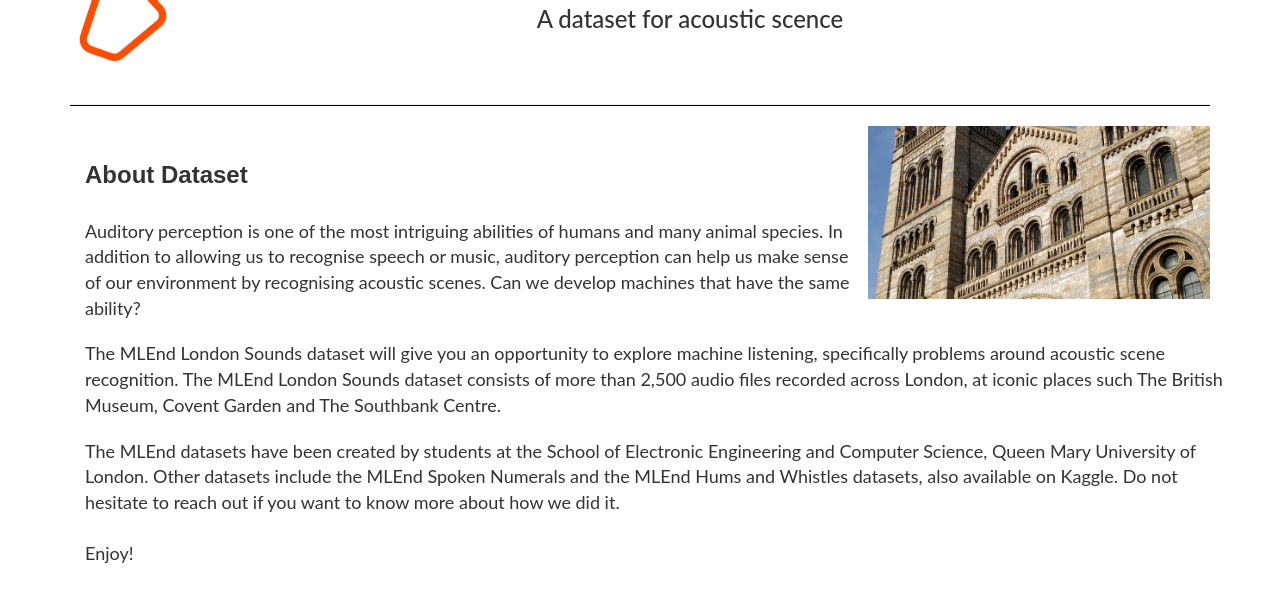
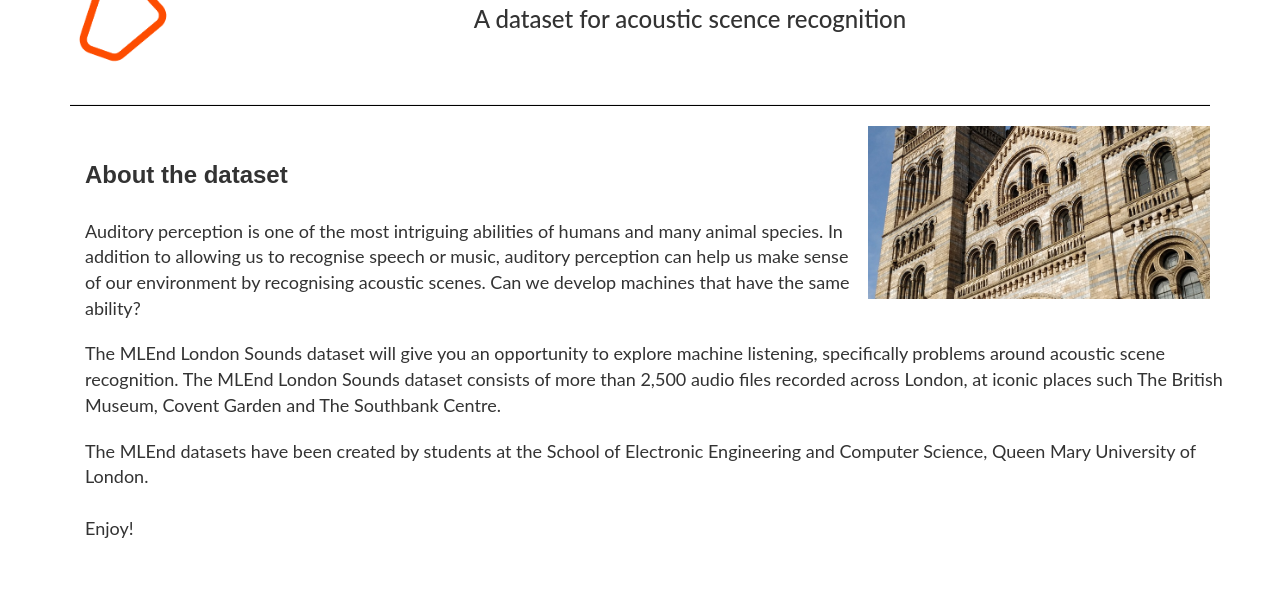
Before and after one commit to MLEndDatasets/MLEndDatasets.github.io, a plain HTML site: page london_sounds/index.html in a window 1280 px wide. Shown: the part 160-774 px from the top of the page. Drawn offline with nearby package versions, Linux system fonts and the light colour scheme; some packages are replaced by stand-ins of ours; a script that the page names is missing.

Commit message:
Update index.html

```diff
--- a/london_sounds/index.html
+++ b/london_sounds/index.html
@@ -156,7 +156,7 @@
 <center>
 <img src="/assets/imgs/square_o_3.png" width="100" align="left" />
 <h1> MLEnd London Sounds </h1>
-<h3>A dataset for acoustic scence</h3>
+<h3>A dataset for acoustic scence recognition</h3>
 </center>
 
 <div class="divider-10"></div>
@@ -166,7 +166,7 @@
 
 <div class="section" id="projects-list">
 <div class="container">
-<h3 style="font-weight:600; font-family: sans-serif;"> About Dataset <div style="float:right"><span></span></div>
+<h3 style="font-weight:600; font-family: sans-serif;"> About the dataset <div style="float:right"><span></span></div>
 </h3> <br style="line-height:200%;" />
 
 
@@ -189,7 +189,7 @@ The MLEnd London Sounds dataset will give you an opportunity to explore machine
 </font>
 
 <font size="4">
-The MLEnd datasets have been created by students at the School of Electronic Engineering and Computer Science, Queen Mary University of London. Other datasets include the MLEnd Spoken Numerals and the MLEnd Hums and Whistles datasets, also available on Kaggle. Do not hesitate to reach out if you want to know more about how we did it.
+The MLEnd datasets have been created by students at the School of Electronic Engineering and Computer Science, Queen Mary University of London.
 </font><font size="4">
 <br />
 <br />
```
